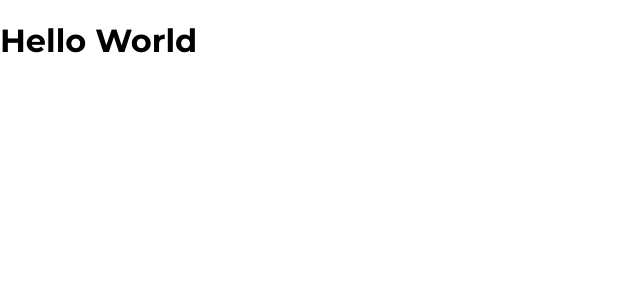
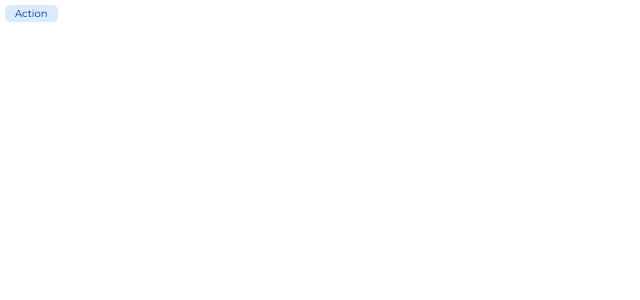
Before and after one commit to xfvelocity/plot-ponder, a React (Vite) app: page / in a window 1280 px wide. Shown: the top 300 px of the page, without its empty margins (0-640 px from the left). Built offline with nearby package versions, Linux system fonts and the light colour scheme.

Commit message:
made chip component

```diff
--- a/src/App.tsx
+++ b/src/App.tsx
@@ -1,7 +1,9 @@
+import Chip from "./components/chip/chip.tsx";
+
 const App = () => {
   return (
     <div>
-      <h1 className="underline">Hello World</h1>
+      <Chip text="Action"></Chip>
     </div>
   );
 };
--- a/src/assets/styles/_variables.scss
+++ b/src/assets/styles/_variables.scss
@@ -2,6 +2,7 @@ $pp-colours: (
   "black": #000000,
   "white": #ffffff,
   "transparent": "transparent",
+  'primary': #00388B,
   // Red
   "red": #f44336,
   "red-lighten-5": #ffebee,
@@ -19,6 +20,7 @@ $pp-colours: (
   "red-accent-4": #d50000,
   // Blue
   "blue": #2196f3,
+  'blue-chip': #DCEAFF,
   "blue-lighten-5": #e3f2fd,
   "blue-lighten-4": #bbdefb,
   "blue-lighten-3": #90caf9,
--- a/src/components/chip/chip.scss
+++ b/src/components/chip/chip.scss
@@ -0,0 +1,7 @@
+.chip{
+  display: inline-block;
+  font-size: 10px;
+  border-radius: 5px;
+  padding: 2px 10px;;
+  margin: 5px;
+}
--- a/src/components/chip/chip.tsx
+++ b/src/components/chip/chip.tsx
@@ -0,0 +1,26 @@
+//Styles
+import "./chip.scss";
+
+//interface
+interface Props {
+  text: string;
+  backgroundColour?: string;
+  textColour?: string;
+}
+
+//component
+function Chip({
+  text,
+  backgroundColour = "blue-chip",
+  textColour = "primary",
+}: Props) {
+  return (
+    <div
+      className={`chip pp-bg-${backgroundColour} pp-text-colour-${textColour}`}
+    >
+      {text}
+    </div>
+  );
+}
+
+export default Chip;
--- a/src/main.tsx
+++ b/src/main.tsx
@@ -6,6 +6,7 @@ import "./assets/styles/index.scss";
 
 // ** Components **
 import App from "./App.tsx";
+//import Chip from "./components/chip/chip.tsx";
 
 ReactDOM.createRoot(document.getElementById("root")!).render(
   <React.StrictMode>
```
